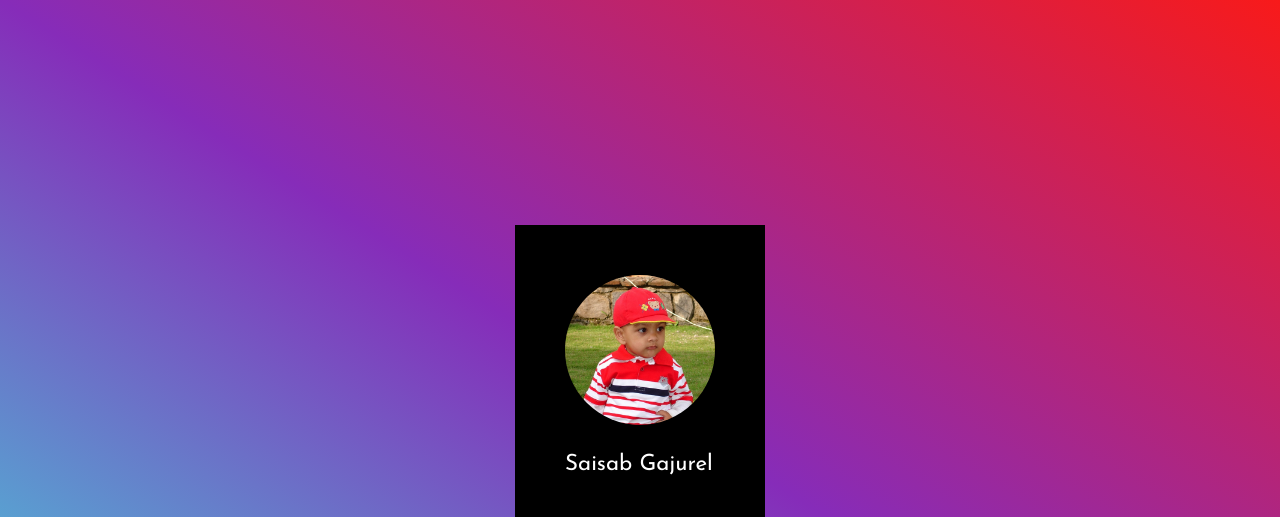
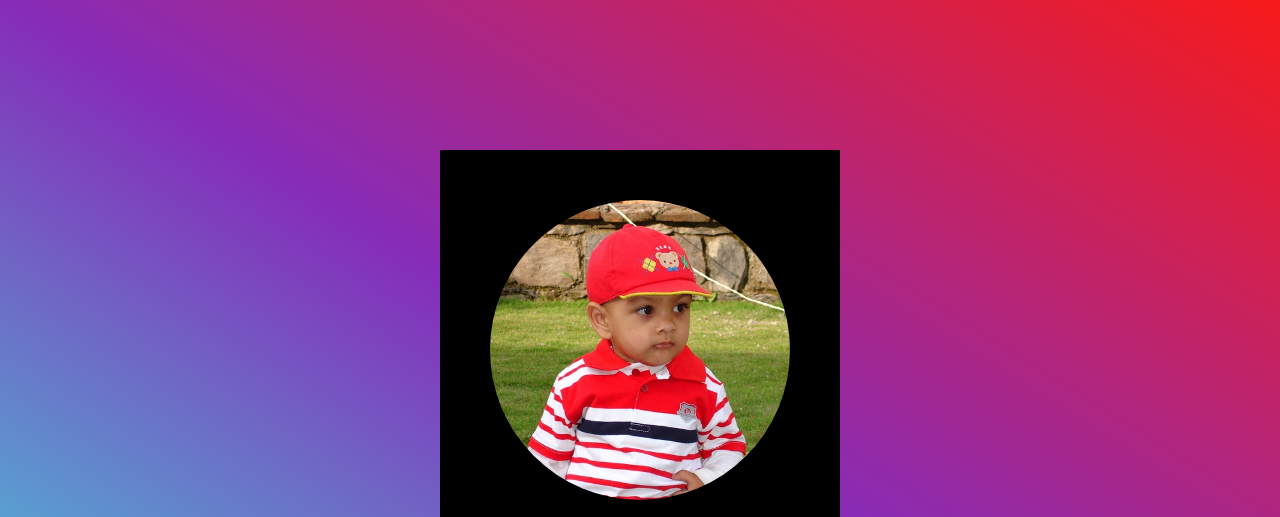
Before and after one commit to shizurei/mywebsite, a plain HTML site: page index.html in a window 1280 px wide. Shown: the top 517 px of the page. Drawn offline with Linux system fonts and the light colour scheme.

Commit message:
fixed sizing on card

```diff
--- a/index.html
+++ b/index.html
@@ -11,7 +11,8 @@
     <div class="everything">
         <div class="myCard">
             <img class="myImage" src="images/me.jpg" onclick="pokeAlert()">
-            <p>Saisab Gajurel</p>
+            <p><br><span style="font-size: 2rem;">Saisab Gajurel</span><br><br>
+            <spam style="font-size: 1.5rem;">Child of Justice</span></p>
         </div>
     </div>
 </body>
--- a/script.js
+++ b/script.js
@@ -1,3 +1,3 @@
 function pokeAlert() {
-    alert("don't poke me you dolt!!");
+    alert("don't poke me you dolt!😡😭");
 }
--- a/style.css
+++ b/style.css
@@ -21,15 +21,15 @@ body {
 
 .myCard {
     background-color: black;
-    width: 250px;
-    height: 350px;
+    width: 400px;
+    height: 500px;
     padding: 50px;
-    font-size: 1.4rem;
+    text-align: center;
 }
 
 .myImage {
     border-radius: 50%;
-    width: 150px;
+    width: 300px;
 }
 
 .myImage:hover {
```
